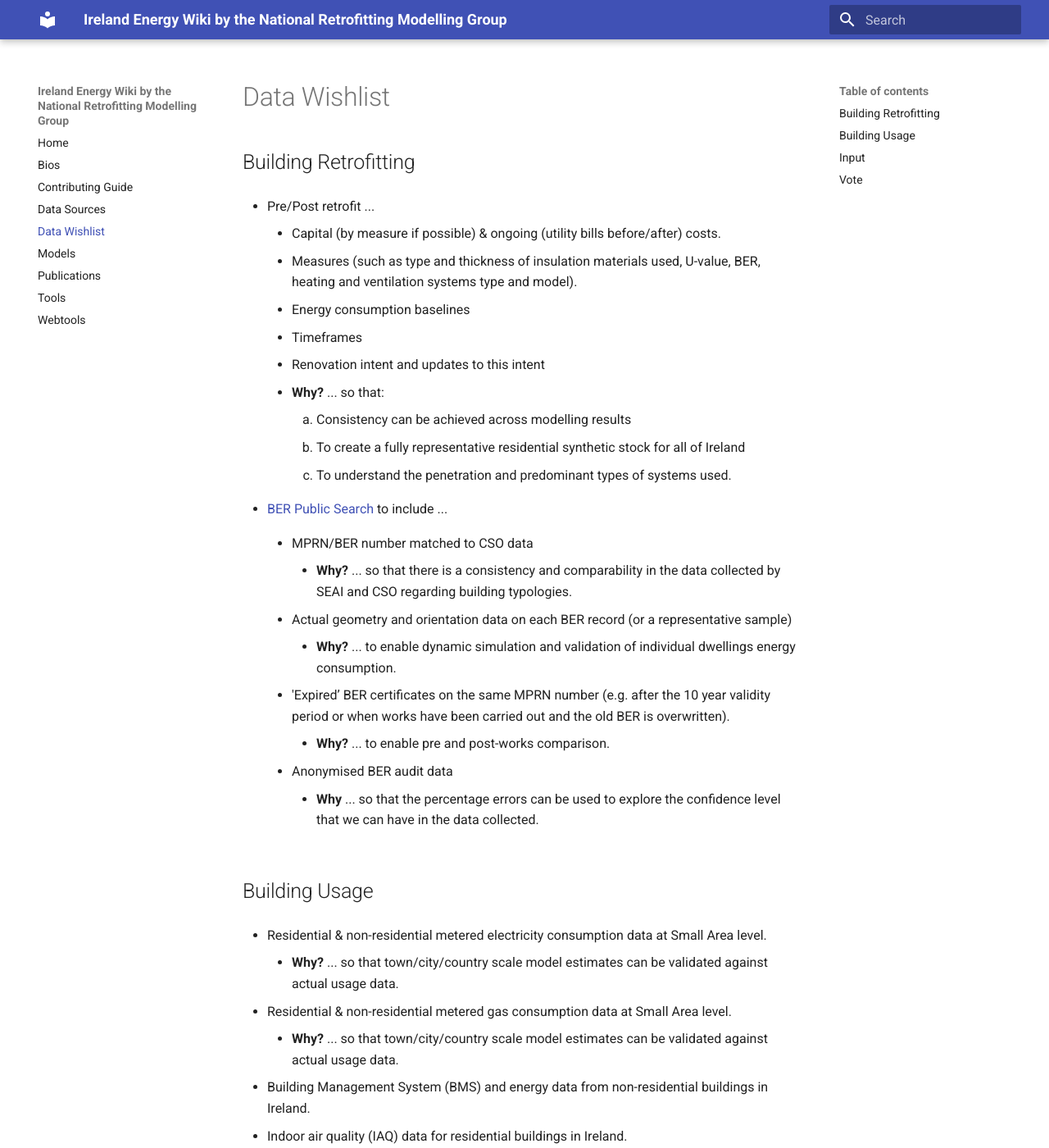
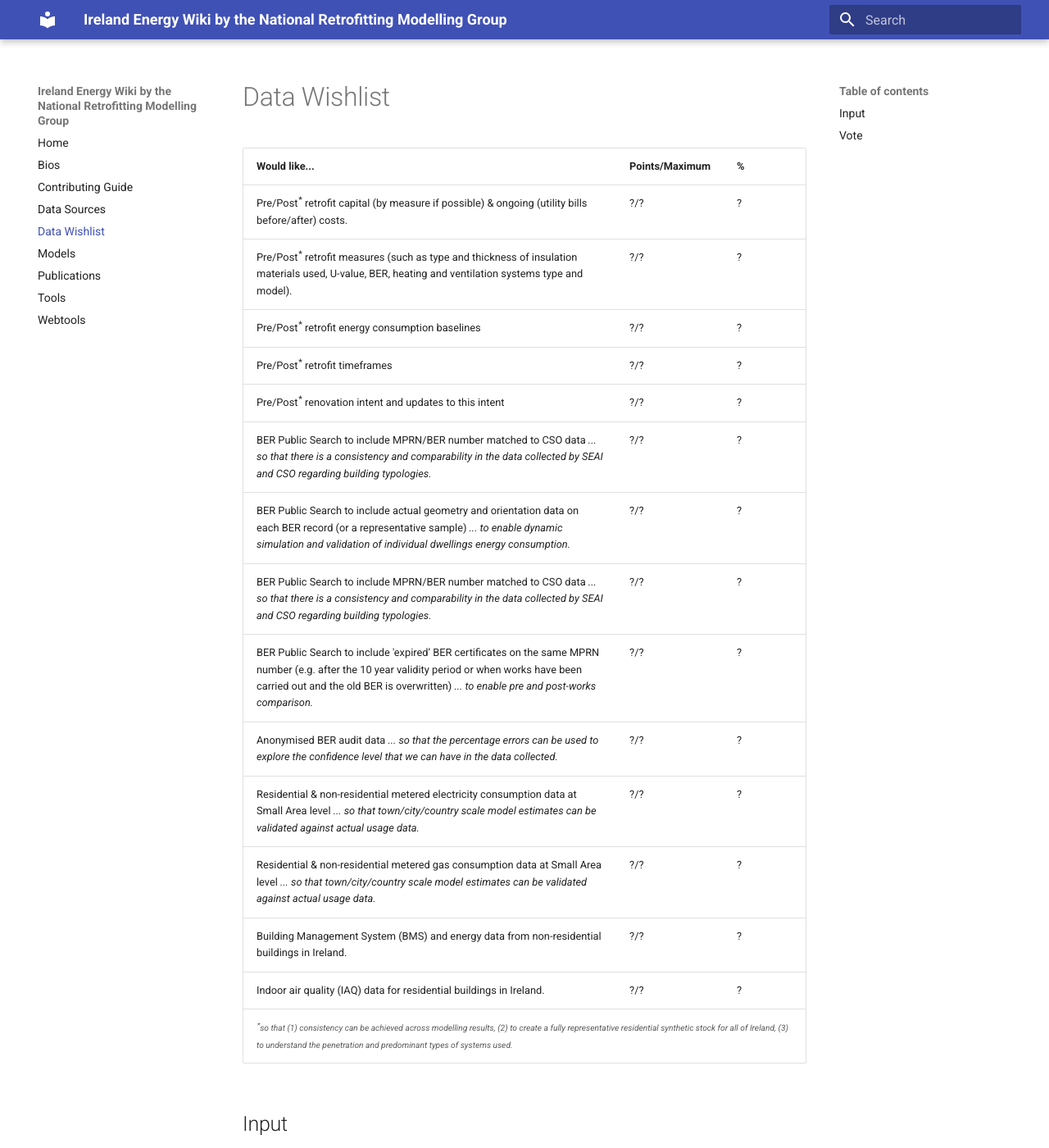
Before and after one commit to energy-modelling-ireland/wiki, an MkDocs documentation site: the page built from docs/Data-Wishlist.md, in a window 1280 px wide and 1400 px high. Shown: the whole window at 82% size. Built offline with MkDocs 1.6.1 and Material for MkDocs 9.7.7, drawn with Linux system fonts in a browser that asks for light colours; grey boxes are pictures that could not be loaded.

Commit message:
Move all data wishlist into a table (#77)
So that voting numbers can be displayed in a column
next to the wishlist entries and thus reordered by
priority

```diff
--- a/docs/Data-Wishlist.md
+++ b/docs/Data-Wishlist.md
@@ -1,44 +1,112 @@
 # Data Wishlist
 
-## Building Retrofitting
-
-- Pre/Post retrofit ...
-
-    - Capital (by measure if possible) & ongoing (utility bills before/after) costs.
-    - Measures (such as type and thickness of insulation materials used, U-value, BER, heating and ventilation systems type and model).
-    - Energy consumption baselines
-    - Timeframes
-    - Renovation intent and updates to this intent
-    - **Why?** ... so that:
-        1. Consistency can be achieved across modelling results
-        2. To create a fully representative residential synthetic stock for all of Ireland
-        3. To understand the penetration and predominant types of systems used.
-
-- [BER Public Search](Data-Sources.md#buildings) to include ...
-
-    - MPRN/BER number matched to CSO data
-        - **Why?** ... so that there is a consistency and comparability in the data collected by SEAI and CSO regarding building typologies.
-
-    - Actual geometry and orientation data on each BER record (or a representative sample)
-        - **Why?** ... to enable dynamic simulation and validation of individual dwellings energy consumption.
-
-    - 'Expired’ BER certificates on the same MPRN number (e.g. after the 10 year validity period or when works have been carried out and the old BER is overwritten).
-        - **Why?** ... to enable pre and post-works comparison.
-
-    - Anonymised BER audit data
-        - **Why** ... so that the percentage errors can be used to explore the confidence level that we can have in the data collected.
-
-## Building Usage
-
-- Residential & non-residential metered electricity consumption data at Small Area level.
-    - **Why?** ... so that town/city/country scale model estimates can be validated against actual usage data.
-
-- Residential & non-residential metered gas consumption data at Small Area level.
-    - **Why?** ... so that town/city/country scale model estimates can be validated against actual usage data.
-
-- Building Management System (BMS) and energy data from non-residential buildings in Ireland.
-
-- Indoor air quality (IAQ) data for residential buildings in Ireland.
+<table>
+    <tfoot>
+        <tr>
+            <td colspan="3">
+                <small><em>
+                    <sup>*</sup>so that (1) consistency can be achieved across modelling results, (2) to create a fully representative residential synthetic stock for all of Ireland, (3) to understand the penetration and predominant types of systems used.
+                </em></small>
+            </td>
+        </tr>
+    </tfoot>
+    <tbody>
+    <tr>
+        <th>Would like...</th>
+        <th>Points/Maximum</th>
+        <th>%</th>
+    </tr>
+    <tr>
+        <td>
+        Pre/Post<sup>*</sup> retrofit capital (by measure if possible) & ongoing (utility bills before/after) costs.
+        </td>
+        <td>?/?</td>
+        <td>?</td>
+    </tr>
+    <tr>
+        <td>
+            Pre/Post<sup>*</sup>  retrofit measures (such as type and thickness of insulation materials used, U-value, BER, heating and ventilation systems type and model).
+        </td>
+        <td>?/?</td>
+        <td>?</td>
+    </tr>
+    <tr>
+        <td>
+            Pre/Post<sup>*</sup> retrofit energy consumption baselines
+        </td>
+        <td>?/?</td>
+        <td>?</td>
+    </tr>
+    <tr>
+        <td>
+            Pre/Post<sup>*</sup> retrofit timeframes
+        </td>
+        <td>?/?</td>
+        <td>?</td>
+    </tr>
+    <tr>
+        <td>
+            Pre/Post<sup>*</sup> renovation intent and updates to this intent
+        </td>
+        <td>?/?</td>
+        <td>?</td>
+    </tr>
+    <tr>
+        <td>
+            BER Public Search to include MPRN/BER number matched to CSO data <em>... so that there is a consistency and comparability in the data collected by SEAI and CSO regarding building typologies.</em>
+        <td>?/?</td>
+        <td>?</td>
+    </tr>
+    <tr>
+        <td>
+            BER Public Search to include actual geometry and orientation data on each BER record (or a representative sample) <em>... to enable dynamic simulation and validation of individual dwellings energy consumption.</em>
+        <td>?/?</td>
+        <td>?</td>
+    </tr>
+    <tr>
+        <td>
+            BER Public Search to include MPRN/BER number matched to CSO data <em>... so that there is a consistency and comparability in the data collected by SEAI and CSO regarding building typologies.</em>
+        <td>?/?</td>
+        <td>?</td>
+    </tr>
+    <tr>
+        <td>
+            BER Public Search to include 'expired’ BER certificates on the same MPRN number (e.g. after the 10 year validity period or when works have been carried out and the old BER is overwritten) <em>... to enable pre and post-works comparison.</em>
+        <td>?/?</td>
+        <td>?</td>
+    </tr>
+    <tr>
+        <td>
+            Anonymised BER audit data <em>... so that the percentage errors can be used to explore the confidence level that we can have in the data collected.</em>
+        <td>?/?</td>
+        <td>?</td>
+    </tr>
+    <tr>
+        <td>
+            Residential & non-residential metered electricity consumption data at Small Area level <em>... so that town/city/country scale model estimates can be validated against actual usage data.</em>
+        <td>?/?</td>
+        <td>?</td>
+    </tr>
+    <tr>
+        <td>
+            Residential & non-residential metered gas consumption data at Small Area level <em>... so that town/city/country scale model estimates can be validated against actual usage data.</em>
+        <td>?/?</td>
+        <td>?</td>
+    </tr>
+    <tr>
+        <td>
+            Building Management System (BMS) and energy data from non-residential buildings in Ireland.
+        <td>?/?</td>
+        <td>?</td>
+    </tr>
+    <tr>
+        <td>
+            Indoor air quality (IAQ) data for residential buildings in Ireland.
+        <td>?/?</td>
+        <td>?</td>
+    </tr>
+    </tbody>
+</table>
 
 ## Input
 
```
